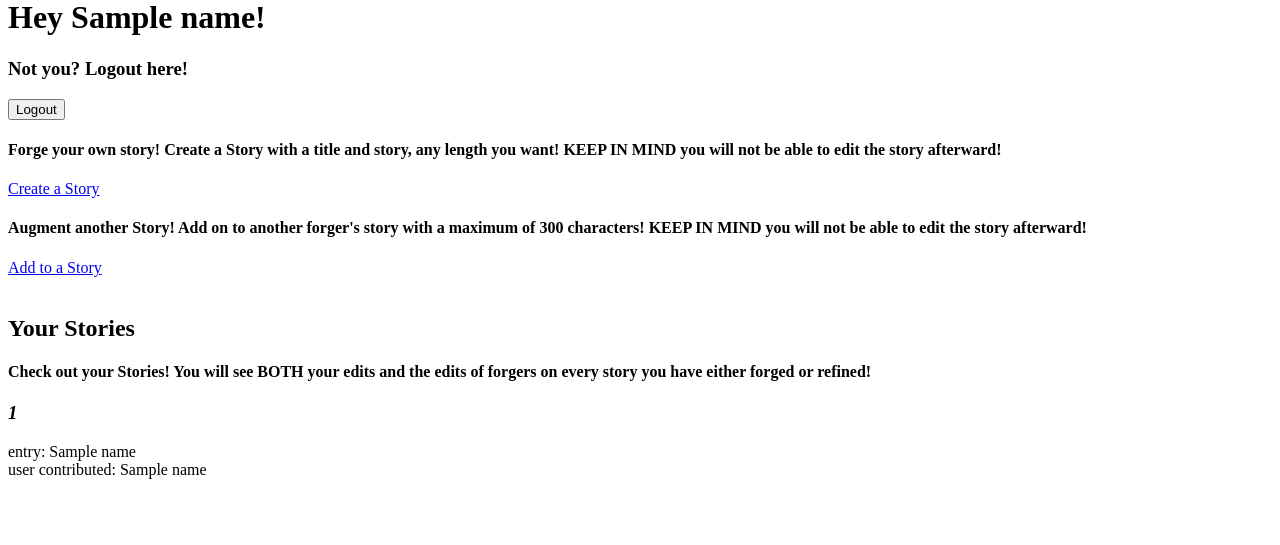
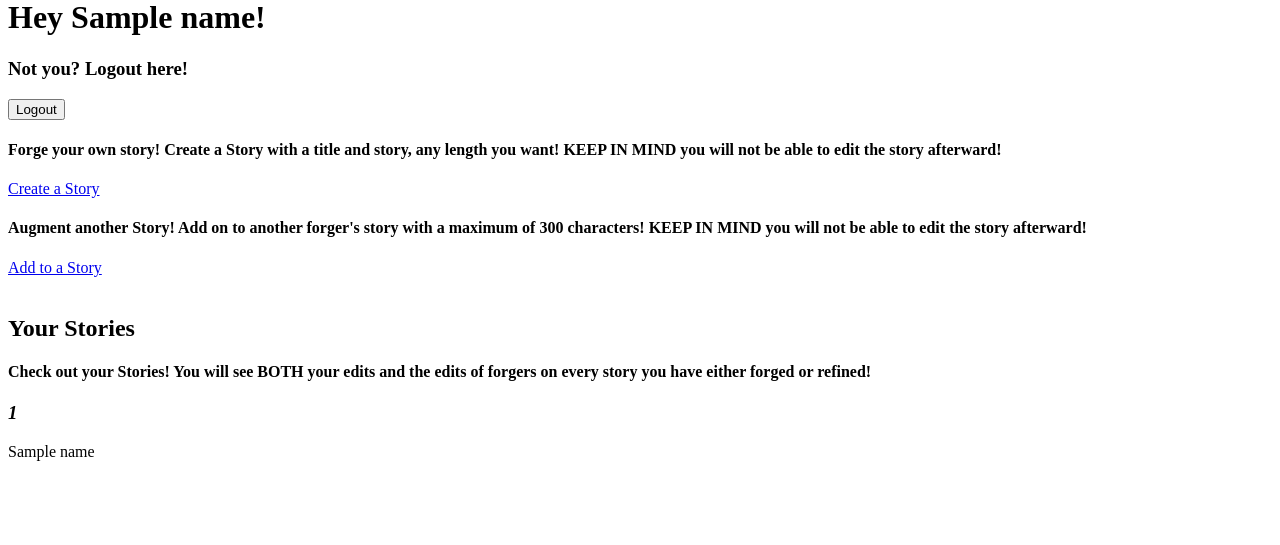
Before and after one commit to rachelxiao907/redacted, a Flask app: template app/templates/home.html in a window 1280 px wide. Shown: the part 22-567 px from the top of the page. Run offline with Flask 2, Linux system fonts and the light colour scheme; the template is opened without the code that fills it: most values are stand-ins (such as "Sample title", 1, 10 or a date in 2020).

Commit message:
unified story entries

```diff
--- a/app/templates/home.html
+++ b/app/templates/home.html
@@ -17,10 +17,12 @@
       <h4> Forge your own story! Create a Story with a title and story, any length you want!  KEEP IN MIND you will not be able to edit the story afterward! </h4>
       <a href= "http://127.0.0.1:5000/create"> Create a Story </a><br>
     </div>
+
     <div id = "refine">
       <h4> Augment another Story! Add on to another forger's story with a maximum of 300 characters!  KEEP IN MIND you will not be able to edit the story afterward! </h4>
       <a href = "http://127.0.0.1:5000/add"> Add to a Story </a> <br/><br/>
     </div>
+
     <div id = "own_stories">
     <h2> Your Stories </h2>
         <h4> Check out your Stories!  You will see BOTH your edits and the edits of forgers on every story you have either forged or refined!</h4>
@@ -29,8 +31,7 @@
     {%for story in story_col%}
       <i><h3>{{story[0]}}</i></h3>
       {%for field in story[1] %}
-    entry: {{story[2][loop.index0]}} <br/>
-    user contributed: {{field}} <br/><br>
+        {{story[2][loop.index0]}}
       {%endfor%}
     {%endfor%}
 
```
Lines whose indentation alone changed are shown as unchanged.
